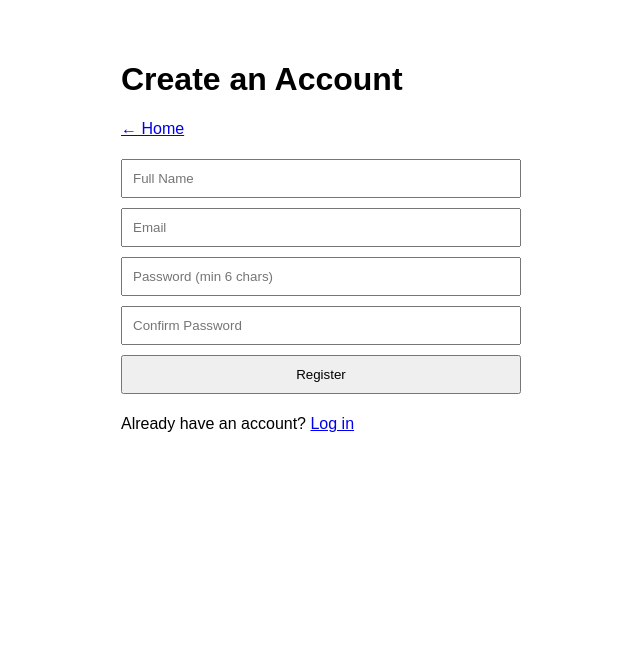
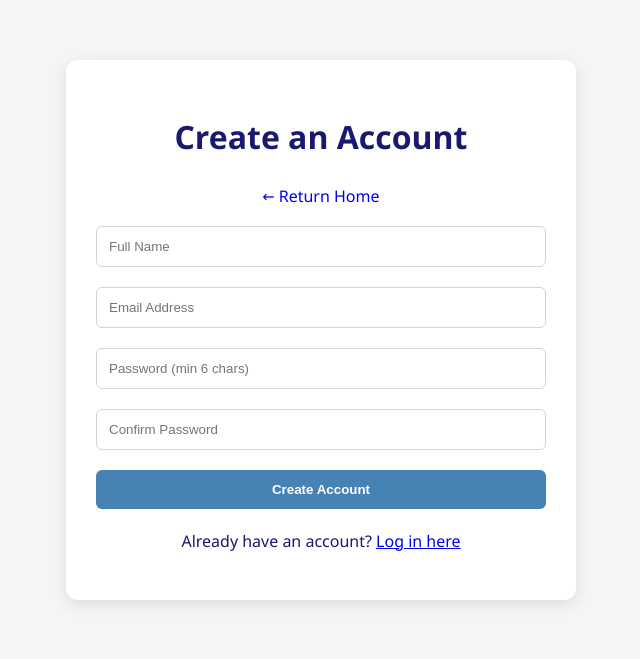
Before and after one commit to Parth8818/clothing-store-comp2154, a PHP site: page /register.php in a window 1280 px wide. Shown: the top 659 px of the page, without its empty margins (319-959 px from the left). Run offline with PHP 8.4, Linux system fonts and the light colour scheme; data that the repository does not hold is empty.

Commit message:
Update register.php

```diff
--- a/register.php
+++ b/register.php
@@ -1,63 +1,52 @@
-<?php
-session_start();
-require "config.php";
-
-$error   = "";
-$success = "";
-
-if ($_POST) {
-    $name     = trim($_POST["name"]);
-    $email    = trim($_POST["email"]);
-    $password = $_POST["password"];
-    $confirm  = $_POST["confirm"];
-
-    if (empty($name) || empty($email) || empty($password)) {
-        $error = "All fields are required.";
-    } elseif ($password !== $confirm) {
-        $error = "Passwords do not match.";
-    } elseif (strlen($password) < 6) {
-        $error = "Password must be at least 6 characters.";
-    } else {
-        // Check if email already taken
-        $check = $pdo->prepare("SELECT id FROM users WHERE email = ?");
-        $check->execute([$email]);
-        if ($check->fetch()) {
-            $error = "An account with that email already exists.";
-        } else {
-            $hashed = password_hash($password, PASSWORD_DEFAULT);
-            $stmt   = $pdo->prepare("INSERT INTO users (name, email, password, role) VALUES (?, ?, ?, 'customer')");
-            $stmt->execute([$name, $email, $hashed]);
-            $success = "Account created! You can now log in.";
-        }
-    }
-}
-?>
 <!DOCTYPE html>
-<html>
+<html lang="en">
 <head>
-    <title>Register</title>
-    <style>
-        body { font-family: sans-serif; padding: 40px; max-width: 400px; margin: auto; }
-        form input, form button { width: 100%; padding: 10px; margin: 5px 0; box-sizing: border-box; }
-    </style>
+    <meta charset="UTF-8">
+    <title>Create Account | Clothing Store</title>
+    <link rel="stylesheet" href="style.css">
 </head>
 <body>
-    <h1>Create an Account</h1>
-    <p><a href="index.php">&larr; Home</a></p>
-    <?php if ($error): ?>
-        <p style="color:red;"><?= htmlspecialchars($error) ?></p>
-    <?php endif; ?>
-    <?php if ($success): ?>
-        <p style="color:green;"><?= htmlspecialchars($success) ?></p>
-        <p><a href="login.php">Click here to log in</a></p>
-    <?php endif; ?>
-    <form method="POST">
-        <input type="text" name="name" placeholder="Full Name" required>
-        <input type="email" name="email" placeholder="Email" required>
-        <input type="password" name="password" placeholder="Password (min 6 chars)" required>
-        <input type="password" name="confirm" placeholder="Confirm Password" required>
-        <button>Register</button>
-    </form>
-    <p>Already have an account? <a href="login.php">Log in</a></p>
+    <div class="container" style="max-width: 450px;">
+        <h1>Create an Account</h1>
+
+        <p class="text-center">
+            <a href="index.php" style="text-decoration: none;">&larr; Return Home</a>
+        </p>
+
+        <?php if ($error): ?>
+            <p class="error-msg"><?= htmlspecialchars($error) ?></p>
+        <?php endif; ?>
+
+        <?php if ($success): ?>
+            <div style="background: Honeydew; border: 1px solid ForestGreen; padding: 15px; border-radius: 6px; text-align: center;">
+                <p style="color: ForestGreen; margin-bottom: 10px;"><?= htmlspecialchars($success) ?></p>
+                <a href="login.php" class="btn btn-primary">Log In Now</a>
+            </div>
+        <?php else: ?>
+            <form method="POST">
+                <div class="form-group">
+                    <input type="text" name="name" placeholder="Full Name" required>
+                </div>
+
+                <div class="form-group">
+                    <input type="email" name="email" placeholder="Email Address" required>
+                </div>
+
+                <div class="form-group">
+                    <input type="password" name="password" placeholder="Password (min 6 chars)" required>
+                </div>
+
+                <div class="form-group">
+                    <input type="password" name="confirm" placeholder="Confirm Password" required>
+                </div>
+
+                <button type="submit" class="btn btn-primary" style="width: 100%;">Create Account</button>
+            </form>
+        <?php endif; ?>
+
+        <div class="text-center mt-20">
+            <p>Already have an account? <a href="login.php">Log in here</a></p>
+        </div>
+    </div>
 </body>
 </html>
```
